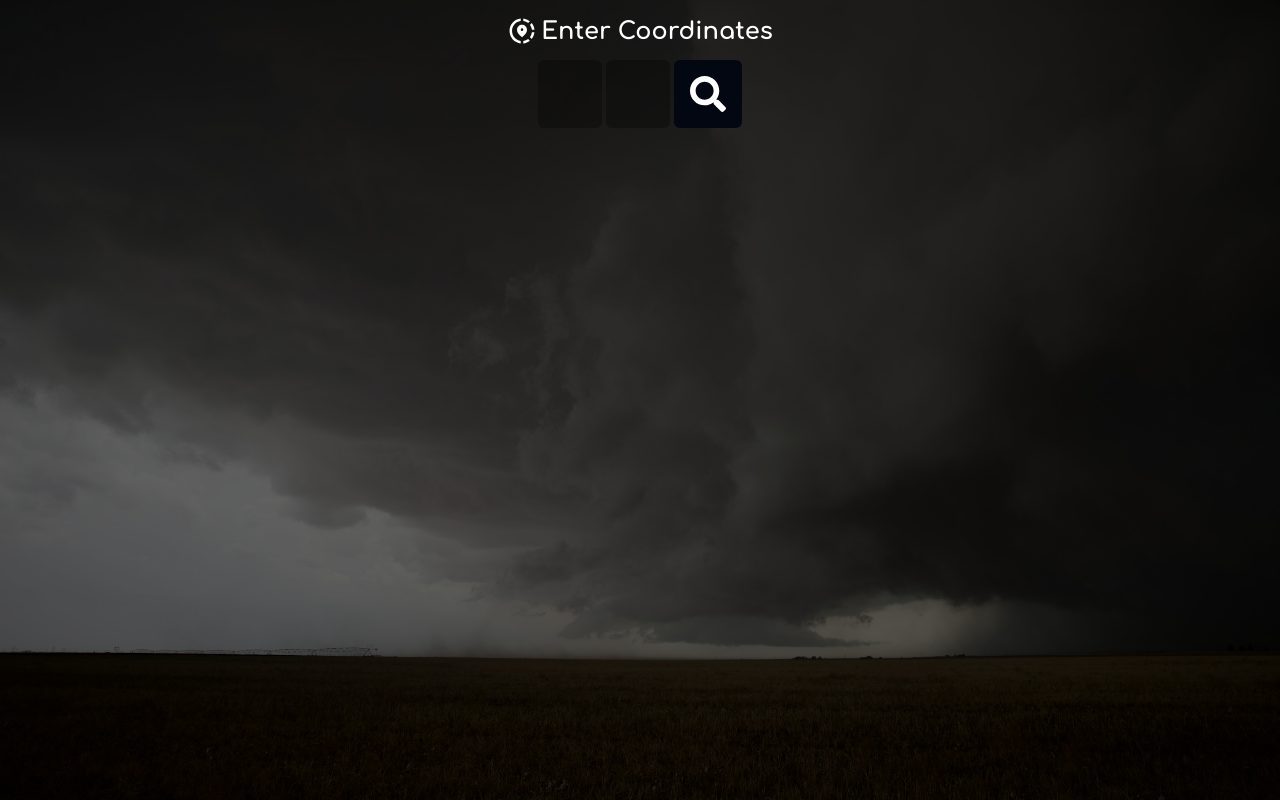
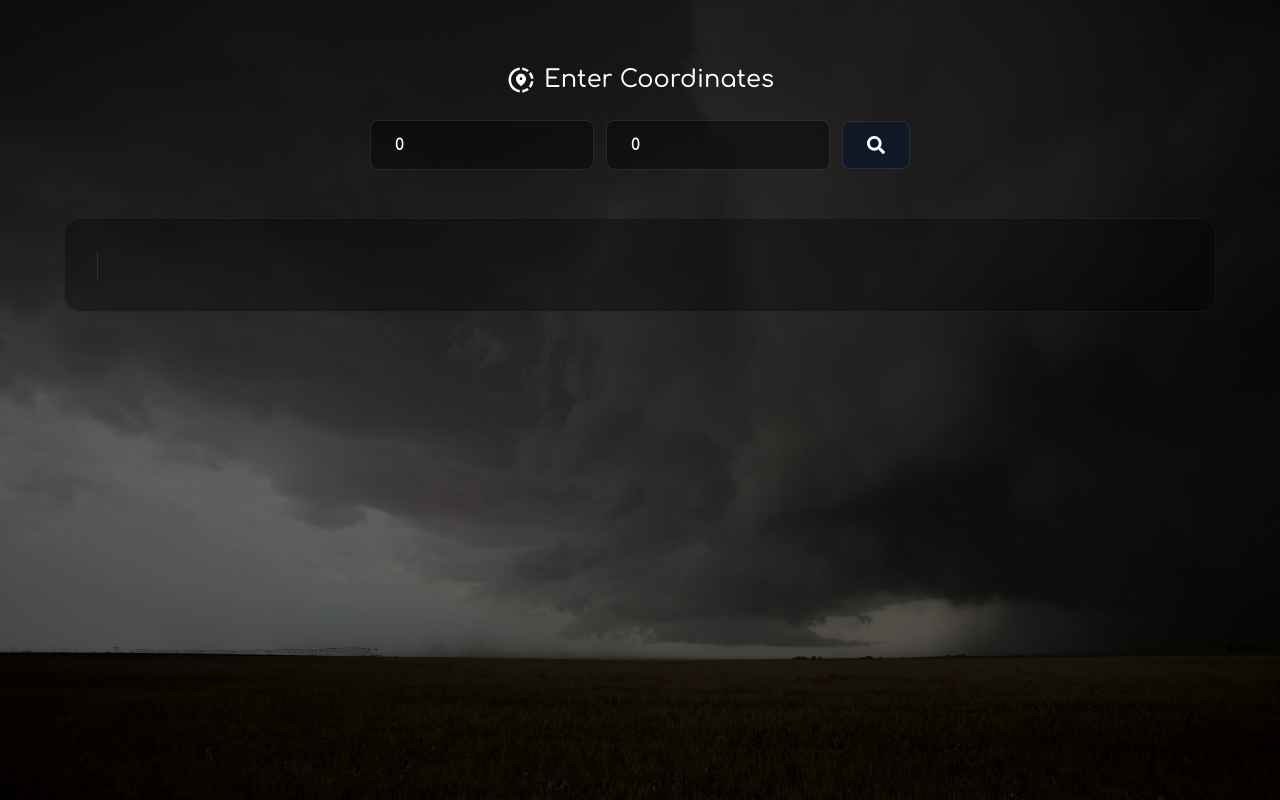
Before and after one commit to Md-Zayan00/weather-app, a Next.js app: page / in a window 1280 px wide. Built offline with nearby package versions, Linux system fonts and the light colour scheme.

Commit message:
- Update UI Design

```diff
--- a/app/components/dateTime.tsx
+++ b/app/components/dateTime.tsx
@@ -12,7 +12,7 @@ export default function DateTime(props: Time):JSX.Element{
 
     //Return the jsx element
     return (
-        <div className="mt-7">
+        <div className="mt-7 mx-auto">
           <h1 className="text-7xl">{props.timeStamp}</h1>
           <p>{props.currentDate}</p>
         </div>
--- a/app/components/weekReport.tsx
+++ b/app/components/weekReport.tsx
@@ -1,10 +1,22 @@
 //import JSX element style
 import { JSX } from 'react'
 
+//create the interface of the array received
+export interface DailyInterface {
+    "time": string[],
+    "temperature_2m_mean": number[]
+}
+
+interface WeekReportProps{
+    "dailyReport": DailyInterface
+}
+
 //export default JSX element
-export default function WeekReport(): JSX.Element {
+export default function WeekReport({dailyReport}: WeekReportProps): JSX.Element {
     return (
-        <>
-        </>
+        <div>
+            <h1>2026-08-13</h1>
+            <h2>26°</h2>
+        </div>
     )
 }
--- a/app/page.tsx
+++ b/app/page.tsx
@@ -18,6 +18,7 @@ import { getWeatherDescription } from "./utils/weatherCodes"
 import { WeatherInfo } from "./utils/weatherCodes"
 import LoadingPulse from "./components/loading"
 import WeekReport from "./components/weekReport"
+import { DailyInterface } from "./components/weekReport"
 
 //export function as a default to be rendered
 export default function Home():JSX.Element {
@@ -33,6 +34,7 @@ export default function Home():JSX.Element {
   const [hourlyTemp, setHourlyTemp] = useState<number[] | undefined>()
   const [hourlyPrec, setHourlyPrec] = useState<number[] | undefined>()
   const [loading, setLoading] = useState<boolean>(false)
+  const [dailyTemp, setDailyTemp] = useState<DailyInterface | undefined>()
 
 
   //Declare function for search button
@@ -53,6 +55,7 @@ export default function Home():JSX.Element {
     setStatement (getWeatherDescription(data?.current.weather_code))
     setHourlyTemp(data?.hourly.temperature_2m.slice(168))
     setHourlyPrec(data?.hourly.precipitation_probability.slice(168))
+    setDailyTemp(data?.daily)
 
     setLoading(false)
   }
@@ -72,74 +75,113 @@ export default function Home():JSX.Element {
 
   //Return the jsx element
   return (
-    <main>
-      <section
-      className="text-center mx-auto md:text-2xl"
+  <main className="min-h-screen py-6 md:py-12 px-4 md:px-8">
+    <section className="max-w-4xl lg:max-w-6xl mx-auto text-center">
+      {/* Header / Title */}
+      <div className="flex justify-center items-center gap-2 text-sm md:text-xl lg:text-2xl pt-4">
+        <MdOutlineShareLocation className="text-xl md:text-2xl lg:text-3xl" aria-hidden="true" />
+        <p className="m-0 p-0 font-medium">Enter Coordinates</p>
+      </div>
+
+      {/* Input Form */}
+      <form onSubmit={handleSubmit} className="mt-4 md:mt-6 flex flex-wrap gap-2 md:gap-3 justify-center items-center">
+        <input
+          type="number"
+          placeholder="Latitude"
+          value={lat}
+          onChange={e => setLat(Number(e.target.value))}
+          className="bg-black/40 text-white placeholder-gray-400 p-2.5 md:p-3 px-4 md:px-6 w-32 md:w-48 lg:w-56 text-sm md:text-base rounded-lg border border-white/10 hover:border-white/20 focus:outline-none focus:ring-2 focus:ring-white/30 transition ease-in-out hover:-translate-y-0.5 active:scale-95"
+        />
+        <input
+          type="number"
+          placeholder="Longitude"
+          value={long}
+          onChange={e => setLong(Number(e.target.value))}
+          className="bg-black/40 text-white placeholder-gray-400 p-2.5 md:p-3 px-4 md:px-6 w-32 md:w-48 lg:w-56 text-sm md:text-base rounded-lg border border-white/10 hover:border-white/20 focus:outline-none focus:ring-2 focus:ring-white/30 transition ease-in-out hover:-translate-y-0.5 active:scale-95"
+        />
+        <button
+          type="submit"
+          aria-label="Search coordinates"
+          className="bg-gray-900 text-white p-2.5 md:p-3.5 px-4 md:px-6 rounded-lg hover:bg-gray-800 hover:scale-105 active:scale-95 transition ease-in-out flex items-center justify-center border border-white/10"
         >
-        <div className="flex justify-center md:text-2xl pt-4 gap-1 text-sm">
-          <MdOutlineShareLocation className="text-xl md:text-3xl" aria-hidden='true'/>
-        <p className=" m-0 p-0">Enter Coordinates</p>
-        </div>
-        <form onSubmit={handleSubmit} className="mt-3 md:text-4xl flex gap-x-1 mx-auto justify-center">
-          <input type="number" placeholder="Latitude" value={lat} onChange={e => setLat(Number(e.target.value))}
-          className="bg-black md:px-8 hover:opacity-90 transition ease-in-out hover:translate-y-1 active:scale-105 opacity-30 p-2 m-0 pr-0 max-w-10 rounded-md"
-          />
-          <input type="number" placeholder="Longitude" value={long} onChange={e => setLong(Number(e.target.value))}
-           className="bg-black md:px-8 hover:opacity-90 transition ease-in-out hover:translate-y-1 active:scale-105 opacity-30 p-2 m-0 pr-0 max-w-10 rounded-md"
-          />
-          <button className="bg-gray-950 md:p-4 hover:bg-mist-900 hover:scale-120 hover:translate-x-1 active:scale-135 transition ease-in-out px-3 rounded-md"
-          >
-            <FaSearch aria-hidden='true' />
+          <FaSearch className="text-base md:text-lg" aria-hidden="true" />
         </button>
       </form>
+
       {loading && <LoadingPulse />}
-        <div className="md:flex md:justify-between">
-          {weather && <section className="text-left mx-12 md:flex-row-reverse md:gap-3 mt-10 flex justify-between">
+
+      {/* Primary Weather & Date Split Section */}
+      <div className="mt-8 md:mt-12 md:flex md:items-center md:justify-between md:gap-8 bg-black/20 md:bg-black/30 rounded-2xl p-6 md:p-8 backdrop-blur-sm border border-white/5">
+        {weather && (
+          <section className="text-left flex justify-between items-center md:flex-row-reverse md:gap-6 w-full md:w-auto">
             <div>
-            <h1 className="text-6xl md:text-7xl">{weather?.current.temperature_2m}°</h1>
-            <p>{statement?.label}</p>
-            <p>Feels like {weather?.current.apparent_temperature}{weather?.current_units.apparent_temperature}</p>
+              <h1 className="text-6xl md:text-7xl lg:text-8xl font-light tracking-tight">{weather?.current.temperature_2m}°</h1>
+              <p className="text-lg md:text-xl font-medium mt-1">{statement?.label}</p>
+              <p className="text-sm md:text-base text-gray-300 mt-1">
+                Feels like {weather?.current.apparent_temperature}{weather?.current_units.apparent_temperature}
+              </p>
             </div>
             {statement && (
-          <statement.Icon className="text-8xl md:text-9xl text-white" aria-hidden="true" />
+              <statement.Icon className="text-7xl md:text-8xl lg:text-9xl text-white opacity-90 drop-shadow-md" aria-hidden="true" />
             )}
-        </section>}
+          </section>
+        )}
+
+        <div className="mt-6 md:mt-0 text-left md:text-right border-t md:border-t-0 md:border-l border-white/10 pt-4 md:pt-0 md:pl-8">
           <DateTime
-        timeStamp = {currentTime[1]}
+            timeStamp={currentTime[1]}
             currentDate={currentTime[0]}
           />
         </div>
-        {weather && <div className="flex justify-evenly mt-4">
-            <span className="flex gap-1">
-              <FaWind className="mt-1" aria-hidden='true'/>
-              <p>{weather?.current.wind_speed_10m} {weather?.current_units.wind_speed_10m}</p>
+      </div>
+
+      {/* Secondary Metrics Bar */}
+      {weather && (
+        <div className="grid grid-cols-2 md:grid-cols-4 gap-4 mt-6 bg-black/30 rounded-xl p-4 md:p-6 border border-white/5 backdrop-blur-sm text-sm md:text-base">
+          <span className="flex items-center justify-center gap-2 md:gap-3 p-2">
+            <FaWind className="text-lg md:text-xl text-gray-300" aria-hidden="true" />
+            <p className="m-0 font-medium">{weather?.current.wind_speed_10m} {weather?.current_units.wind_speed_10m}</p>
           </span>
-            <span className="flex gap-1">
-              <IoWaterOutline className="mt-1" aria-hidden='true'/>
-              <p>{weather?.current.relative_humidity_2m} {weather?.current_units.relative_humidity_2m}</p>
+
+          <span className="flex items-center justify-center gap-2 md:gap-3 p-2">
+            <IoWaterOutline className="text-lg md:text-xl text-gray-300" aria-hidden="true" />
+            <p className="m-0 font-medium">{weather?.current.relative_humidity_2m} {weather?.current_units.relative_humidity_2m}</p>
           </span>
-            { weather?.current.is_day === 1 ?
-            <span className="flex gap-1">
-              <FaSun className="mt-1" aria-hidden='true'/>
-              <p>Day</p>
-            </span> : weather !== null &&
-            <span className="flex gap-1">
-              <FaMoon className="mt-1" aria-hidden='true'/>
-              <p>Night</p>
+
+          {weather?.current.is_day === 1 ? (
+            <span className="flex items-center justify-center gap-2 md:gap-3 p-2">
+              <FaSun className="text-lg md:text-xl text-amber-400" aria-hidden="true" />
+              <p className="m-0 font-medium">Day</p>
             </span>
-            }
-            <span className="flex gap-1">
-              <GiHotSurface className="mt-1" aria-hidden='true'/>
-              <p>{weather?.current.surface_pressure} {weather?.current_units.surface_pressure}</p>
+          ) : weather !== null && (
+            <span className="flex items-center justify-center gap-2 md:gap-3 p-2">
+              <FaMoon className="text-lg md:text-xl text-indigo-300" aria-hidden="true" />
+              <p className="m-0 font-medium">Night</p>
             </span>
+          )}
+
+          <span className="flex items-center justify-center gap-2 md:gap-3 p-2">
+            <GiHotSurface className="text-lg md:text-xl text-gray-300" aria-hidden="true" />
+            <p className="m-0 font-medium">{weather?.current.surface_pressure} {weather?.current_units.surface_pressure}</p>
+          </span>
+        </div>
+      )}
+
+      {/* Graphs & Custom Widgets */}
+      {hourlyTemp && hourlyPrec && (
+        <div className="mt-6 md:mt-8">
+          <WeatherGraph
+            temp={hourlyTemp}
+            prec={hourlyPrec}
+          />
+        </div>
+      )}
+
+      {dailyTemp && <div className="bg-black/40 rounded-xl mt-6 md:mt-8 p-2 md:p-6 border border-white/5">
+        <WeekReport
+        dailyReport = {dailyTemp}
+        />
       </div>}
-          {hourlyTemp && hourlyPrec && <WeatherGraph
-          temp = {hourlyTemp}
-          prec = {hourlyPrec}
-          />}
-          <div className="bg-black/40 rounded-md m-4">
-          <WeekReport />
-          </div>
     </section>
   </main>
 )
```
Also changed, not shown: app/components/loading.tsx (+33 -27 lines). Lines whose indentation alone changed are shown as unchanged.
